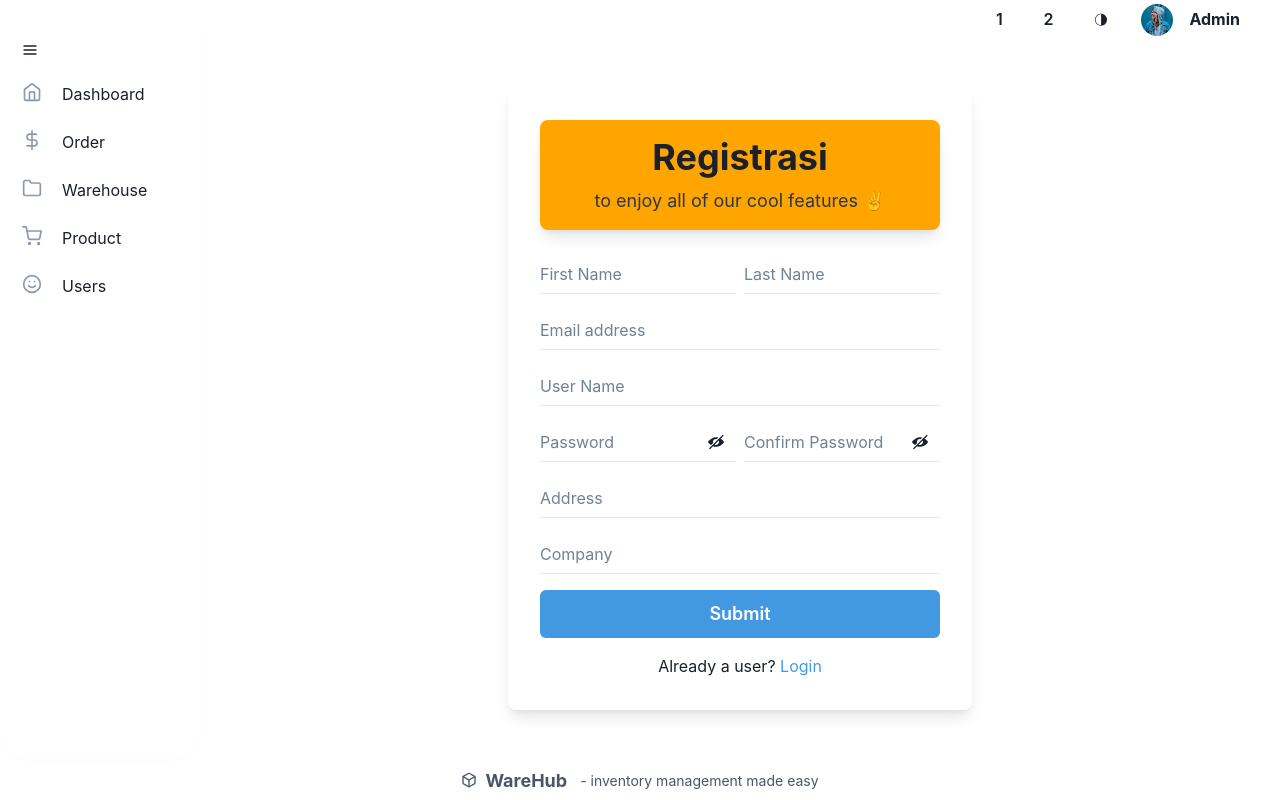
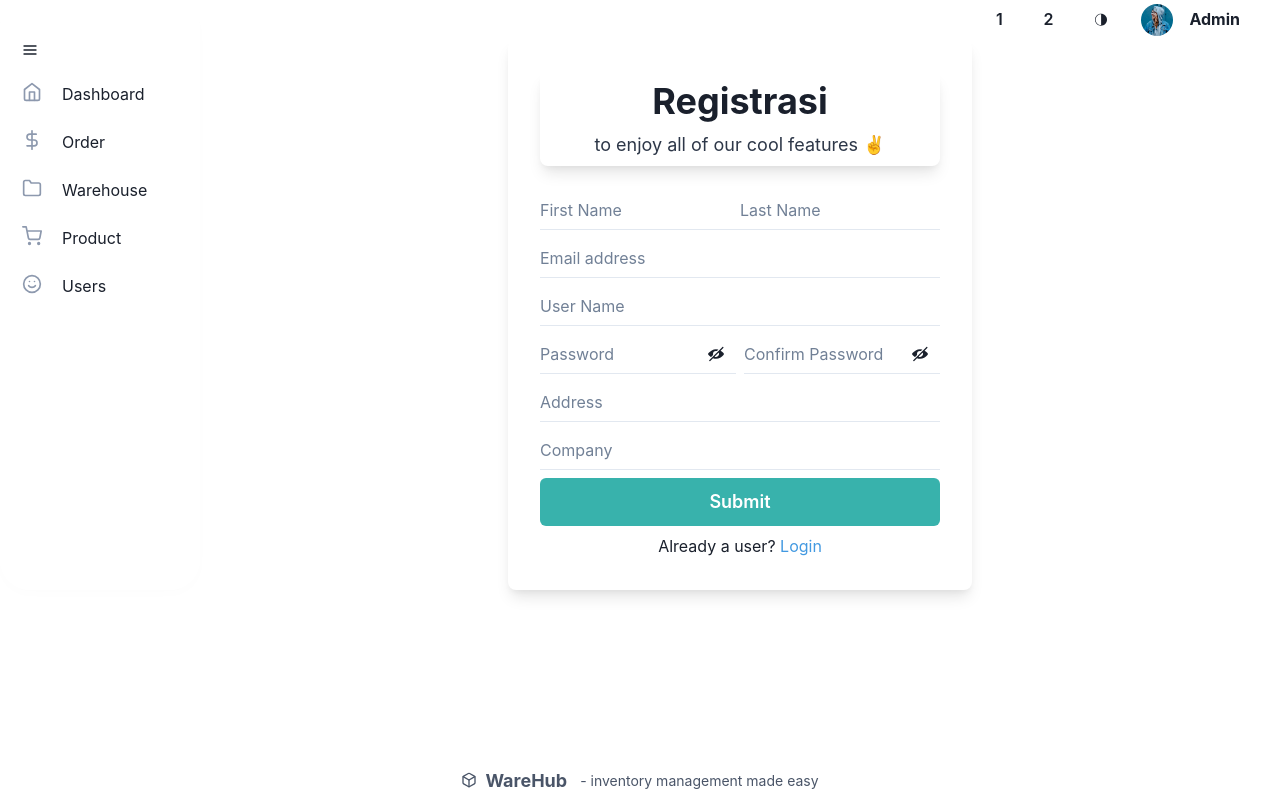
Before and after one commit to Final-Projects-4/WareHub-Client, a Next.js app: page /register in a window 1280 px wide. Built offline with nearby package versions, Linux system fonts and the light colour scheme.

Commit message:
fix bug login

```diff
--- a/src/components/Landing.js
+++ b/src/components/Landing.js
@@ -51,7 +51,7 @@ const Landing = () => {
   };
 
   return (
-    <Box bg="#202626" color="white" py={16} px={0}>
+    <Box bg="#202626" color="white" py={16} px={0} position={"absolute"}>
       {/* Header */}
       <Flex justify="space-between" align="center" p={4}>
         <motion.div
@@ -525,7 +525,6 @@ const Landing = () => {
       </Box>
     </Box>
   );
-
 };
 
 export default Landing;
--- a/src/pages/register.js
+++ b/src/pages/register.js
@@ -14,6 +14,7 @@ import {
   Link,
   HStack,
   useToast,
+  Spacer,
 } from "@chakra-ui/react";
 import { useState } from "react";
 import { ViewIcon, ViewOffIcon } from "@chakra-ui/icons";
@@ -49,19 +50,15 @@ const Register = () => {
   const toast = useToast();
 
   return (
-    <Flex
-      align={"center"}
-      justify={"center"}
-      bg={useColorModeValue("white", "gray.800")}
-    >
-      <Stack spacing={8} mx={"auto"} maxW={"lg"} py={12} px={6}>
+    <Flex align={"center"} justify={"center"}>
+      <Stack spacing={8} mx={"auto"} maxW={"lg"} px={6}>
         <Box
           rounded={"lg"}
-          bg={useColorModeValue("white", "gray.700")}
+          bg={useColorModeValue("white", "#1A202C")}
           boxShadow={"lg"}
           p={8}
         >
-          <Box rounded={"lg"} bg={"orange"} boxShadow={"lg"} p={4}>
+          <Box rounded={"lg"} boxShadow={"lg"} p={2}>
             <Stack align={"center"}>
               <Heading fontSize={"4xl"} textAlign={"center"}>
                 Registrasi
@@ -74,8 +71,8 @@ const Register = () => {
               </Text>
             </Stack>
           </Box>
-          <Stack spacing={4} pt={6}>
-            <HStack>
+          <Stack spacing={2} pt={6}>
+            <Flex>
               <Box>
                 <FormControl id="firstName" isRequired>
                   <Input
@@ -86,6 +83,7 @@ const Register = () => {
                   />
                 </FormControl>
               </Box>
+              <Spacer />
               <Box>
                 <FormControl id="lastName">
                   <Input
@@ -96,7 +94,7 @@ const Register = () => {
                   />
                 </FormControl>
               </Box>
-            </HStack>
+            </Flex>
             <FormControl id="email" isRequired>
               <Input
                 type="email"
@@ -190,10 +188,10 @@ const Register = () => {
                 onClick={handleSubmit}
                 loadingText="Submitting"
                 size="lg"
-                bg={"blue.400"}
+                bg={"teal.400"}
                 color={"white"}
                 _hover={{
-                  bg: "blue.500",
+                  bg: "teal.900",
                 }}
               >
                 Submit
```
Also changed, not shown: package.json (+5 -4 lines), src/components/Login.js (+5 -10 lines), src/components/Orders.js (+42 -21 lines), src/pages/index.js (+2 -8 lines), 1 other file (tests, documents, lock files or other folders).
